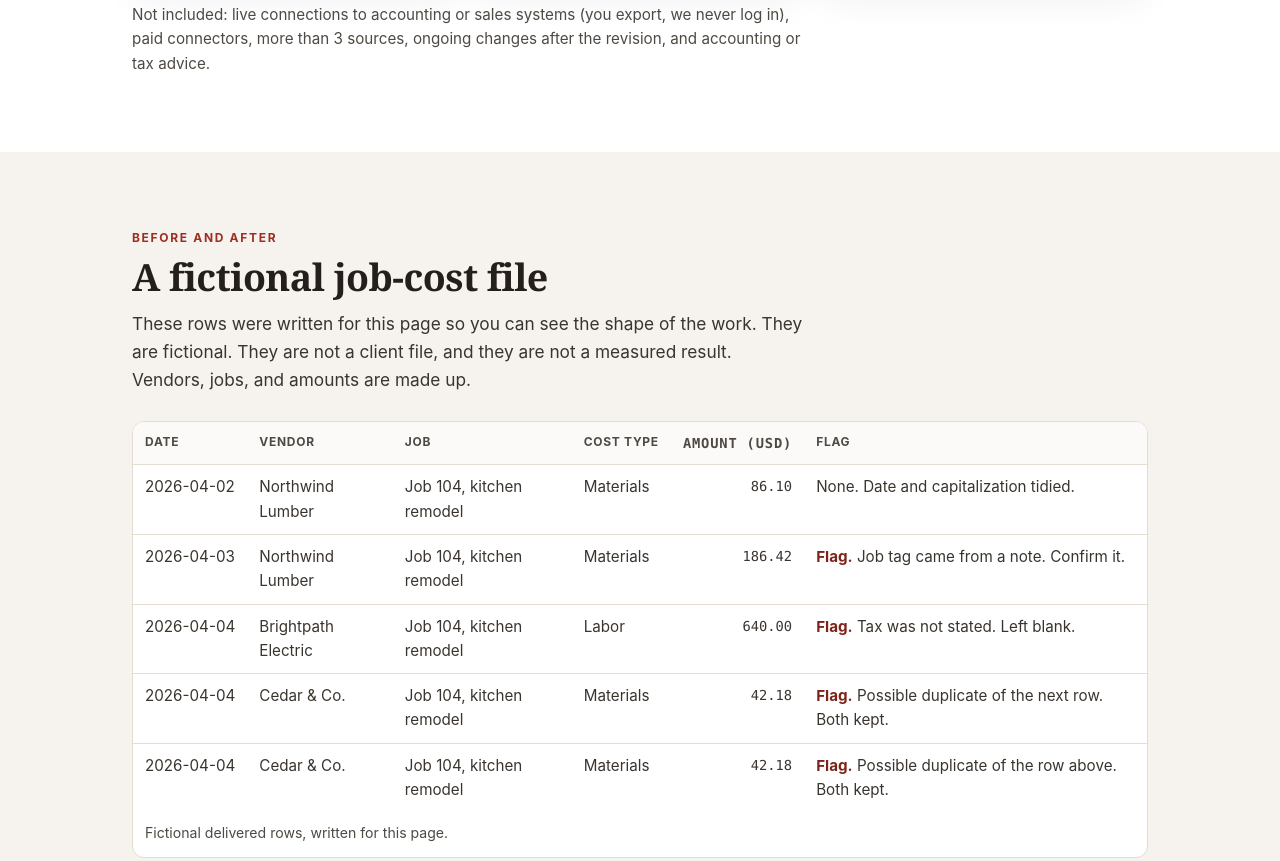
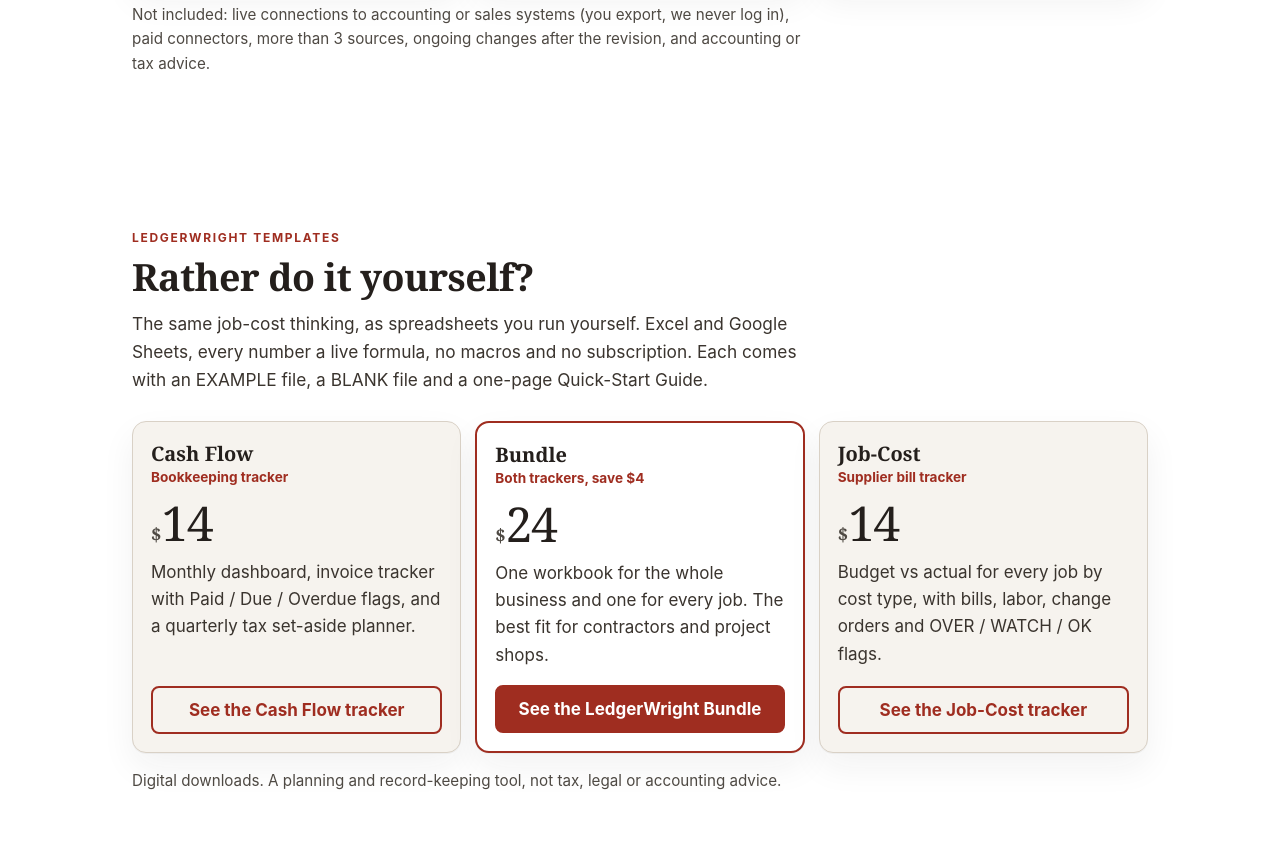
Before and after one commit to IAmM3ta/agentops-studio, a plain HTML site: page index.html in a window 1280 px wide. Shown: the part 3603-4464 px from the top of the page. Drawn offline with Linux system fonts and the light colour scheme.

Commit message:
Link agentops.studio into the Memetic Media network; add LedgerWright #templates section
Robert's request (relayed by MASTERMiND): link the site into the new
Memetic Media network. Applied /workspace/memetic-sites/agentops-patch.md.
All target URLs returned 200 before this commit; the templates page has
the #cashflow, #jobcost and #bundle anchors used below.

- index.html footer: "Agent Ops Studio is part of Memetic Media" plus a
  footer-links list (aria-label "Memetic Media network"): Memetic Media,
  LedgerWright templates, Memetic Visuals, LiTHOS, MORPHOS. Commented to
  stay in sync with NET in memetic-media/builder/build.py. The existing
  footer line naming Robert Thomas is unchanged.
- start/index.html, dashboard-intake/index.html: same network block after
  the footer email line (these pages had no footer-links list).
- index.html #templates (between #dashboards and #sample): DIY teaser for
  LedgerWright Cash Flow $14, Bundle $24, Job-Cost $14; buttons go to
  https://iamm3ta.github.io/ledgerwright-templates/ where checkout lives,
  so this section won't change when the Gumroad links go live.
- JSON-LD: parentOrganization Memetic Media gains its url.
- No CSS changes (only existing classes). README section + CHANGELOG.

```diff
--- a/index.html
+++ b/index.html
@@ -41,7 +41,8 @@
   "description": "Agent Ops Studio cleans supplier bills, receipts, and spreadsheets for small businesses and returns CSV and Excel tagged by job and cost type.",
   "parentOrganization": {
     "@type": "Organization",
-    "name": "Memetic Media"
+    "name": "Memetic Media",
+    "url": "https://iamm3ta.github.io/memetic-media/"
   },
   "founder": {
     "@type": "Person",
@@ -366,6 +367,48 @@
     </div>
   </section>
 
+  <!--
+    LEDGERWRIGHT TEMPLATES (added 2026-11-23). Do-it-yourself products, separate from the done-for-you
+    Spreadsheet Rescue service above. Checkout lives on the standalone page
+    https://iamm3ta.github.io/ledgerwright-templates/ (Gumroad links are placeholders there until published).
+    Keep prices in sync with that page: Cash Flow $14 · Job-Cost $14 · Bundle $24.
+  -->
+  <section class="band" id="templates">
+    <div class="wrap">
+      <p class="kicker">LedgerWright templates</p>
+      <h2>Rather do it yourself?</h2>
+      <p class="sub">The same job-cost thinking, as spreadsheets you run yourself. Excel and Google Sheets, every number a live formula, no macros and no subscription. Each comes with an EXAMPLE file, a BLANK file and a one-page Quick-Start Guide.</p>
+
+      <div class="tiers">
+        <article class="tier">
+          <h3>Cash Flow</h3>
+          <p class="tier-name">Bookkeeping tracker</p>
+          <p class="price"><span class="currency">$</span>14</p>
+          <p class="tier-copy">Monthly dashboard, invoice tracker with Paid / Due / Overdue flags, and a quarterly tax set-aside planner.</p>
+          <a class="btn btn-ghost" href="https://iamm3ta.github.io/ledgerwright-templates/#cashflow">See the Cash Flow tracker</a>
+        </article>
+
+        <article class="tier tier-standard">
+          <h3>Bundle</h3>
+          <p class="tier-name">Both trackers, save $4</p>
+          <p class="price"><span class="currency">$</span>24</p>
+          <p class="tier-copy">One workbook for the whole business and one for every job. The best fit for contractors and project shops.</p>
+          <a class="btn" href="https://iamm3ta.github.io/ledgerwright-templates/#bundle">See the LedgerWright Bundle</a>
+        </article>
+
+        <article class="tier">
+          <h3>Job-Cost</h3>
+          <p class="tier-name">Supplier bill tracker</p>
+          <p class="price"><span class="currency">$</span>14</p>
+          <p class="tier-copy">Budget vs actual for every job by cost type, with bills, labor, change orders and OVER / WATCH / OK flags.</p>
+          <a class="btn btn-ghost" href="https://iamm3ta.github.io/ledgerwright-templates/#jobcost">See the Job-Cost tracker</a>
+        </article>
+      </div>
+
+      <p class="footnote">Digital downloads. A planning and record-keeping tool, not tax, legal or accounting advice.</p>
+    </div>
+  </section>
+
   <section id="sample">
     <div class="wrap">
       <p class="kicker">Before and after</p>
@@ -643,6 +686,15 @@
       <li><a href="/#faq">FAQ</a></li>
       <li><a href="/#contact">Contact</a></li>
     </ul>
+    <!-- Memetic Media network (added 2026-11-23). Keep in sync with NET in memetic-media/builder/build.py -->
+    <p class="legal">Agent Ops Studio is part of <a href="https://iamm3ta.github.io/memetic-media/">Memetic Media</a>.</p>
+    <ul class="footer-links" aria-label="Memetic Media network">
+      <li><a href="https://iamm3ta.github.io/memetic-media/">Memetic Media</a></li>
+      <li><a href="https://iamm3ta.github.io/ledgerwright-templates/">LedgerWright templates</a></li>
+      <li><a href="https://iamm3ta.github.io/memetic-visuals/">Memetic Visuals</a></li>
+      <li><a href="https://iamm3ta.github.io/lithos-studio/">LiTHOS</a></li>
+      <li><a href="https://morphos.grok.me/">MORPHOS</a></li>
+    </ul>
   </div>
 </footer>
 </body>
```
Also changed, not shown: dashboard-intake/index.html (+9 -0 lines), start/index.html (+9 -0 lines), 2 other files.
